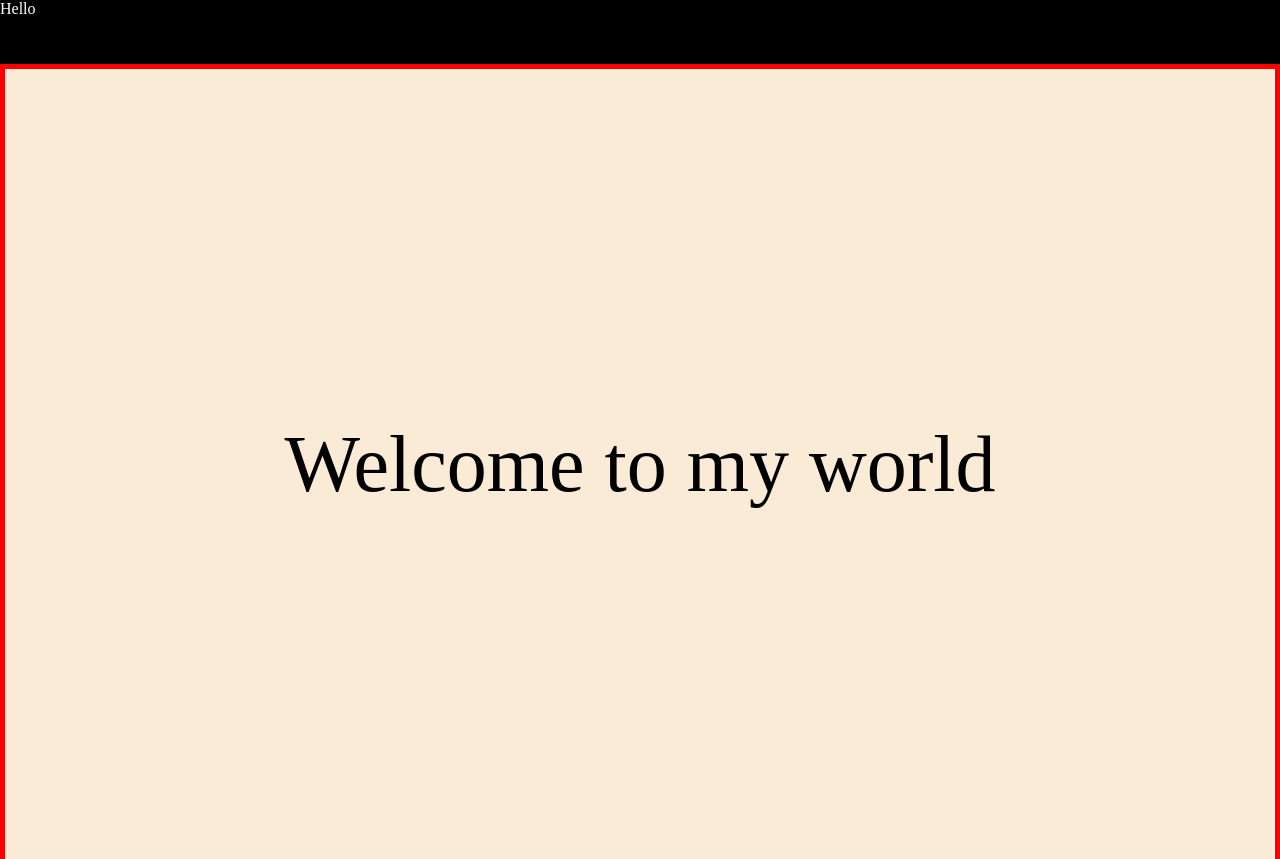
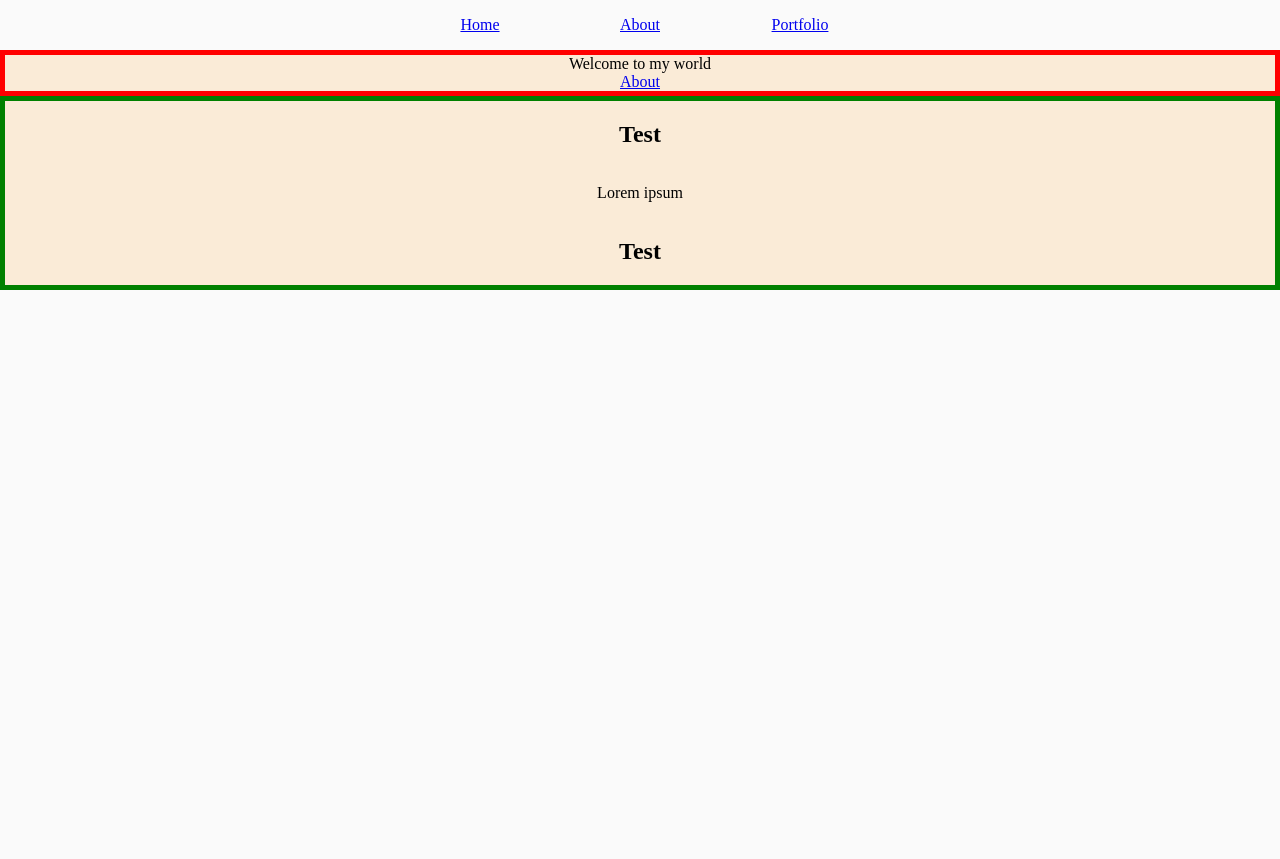
Before and after one commit to davidn0rman/website, a Gatsby site: page / in a window 1280 px wide. Shown: the top 859 px of the page. After the commit the page ends 800 px from the top, so only its background shows below. Built offline with nearby package versions, Linux system fonts and the light colour scheme; Gatsby itself is replaced by a stand-in of ours.

Commit message:
Some work

```diff
--- a/src/components/navigation.module.scss
+++ /dev/null
@@ -1,6 +0,0 @@
-.nav {
-  color: white;
-  height: 64px;
-  width: 100%;
-  background-color: black;
-}
--- a/src/components/navigation.js
+++ b/src/components/navigation/navigation.js
@@ -10,9 +10,13 @@ import styles from "./navigation.module.scss"
 class Navigation extends React.Component {
   render() {
     return (
-      <div className={styles.nav}>
-        {this.props.text}
-      </div>
+      <nav>
+        <ul className={styles.links}>
+          <li><a href="#">Home</a></li>
+          <li><a href="#">About</a></li>
+          <li><a href="#">Portfolio</a></li>
+        </ul>
+      </nav>
     )
   }
 }
--- /dev/null
+++ b/src/components/navigation/navigation.module.scss
@@ -0,0 +1,13 @@
+.links {
+  list-style-type: none;
+  margin: 0;
+  padding: 1rem 0;
+  display: flex;
+  text-align: center;
+  justify-content: center;
+
+  li {
+    flex: 1 1 auto;
+    max-width: 10rem;
+  }
+}
--- a/src/components/section.js
+++ /dev/null
@@ -1,24 +0,0 @@
-import classNames from "classnames";
-import React from "react"
-import styles from "./section.module.scss"
-
-class Section extends React.Component {
-  render() {
-    const classes = classNames(
-      styles.section,
-      this.props.isHero ? `${styles.sectionHero}` : ``,
-    );
-
-    return (
-      <section
-        className={classes}
-        id={this.props.id}
-        name={this.props.name}
-      >
-        {this.props.sectionText}
-      </section>
-    )
-  }
-}
-
-export default Section
--- /dev/null
+++ b/src/components/sections/about-section.js
@@ -0,0 +1,24 @@
+// import classNames from "classnames";
+import React from "react"
+import styles from "./about-section.module.scss"
+
+class HeroSection extends React.Component {
+  render() {
+    // const classes = classNames(
+    //   styles.section,
+    //   this.props.isHero ? `${styles.sectionHero}` : ``,
+    // );
+
+    return (
+      <section
+        className={styles.section}
+        id={this.props.id}
+        name={this.props.name}
+      >
+        {this.props.children}
+      </section>
+    )
+  }
+}
+
+export default HeroSection
--- a/src/components/section.module.scss
+++ b/src/components/sections/about-section.module.scss
@@ -1,20 +1,15 @@
 .section {
   align-items: center;
   background-color: antiquewhite;
-  border: 5px solid red;
+  border: 5px solid green;
   box-sizing: border-box;
   color: black;
   display: flex;
   flex-direction: column;
-  font-size: 5rem;
-  height: 100vh;
+  // font-size: 5rem;
+  // height: 100vh;
   justify-content: center;
   margin: 0;
   padding: 0;
-  width: 100vw;
-
-  &-hero {
-    height: calc(100vh - 4rem);
-    border: 5px solid green;
-  }
+  width: 100%;
 }
--- /dev/null
+++ b/src/components/sections/hero-section.js
@@ -0,0 +1,25 @@
+// import classNames from "classnames";
+import React from "react"
+import styles from "./hero-section.module.scss"
+
+class HeroSection extends React.Component {
+  render() {
+    // const classes = classNames(
+    //   styles.section,
+    //   this.props.isHero ? `${styles.sectionHero}` : ``,
+    // );
+
+    return (
+      <section
+        className={styles.section}
+        id={this.props.id}
+        name={this.props.name}
+      >
+        {this.props.sectionText}
+        {this.props.children}
+      </section>
+    )
+  }
+}
+
+export default HeroSection
--- /dev/null
+++ b/src/components/sections/hero-section.module.scss
@@ -0,0 +1,15 @@
+.section {
+  align-items: center;
+  background-color: antiquewhite;
+  border: 5px solid red;
+  box-sizing: border-box;
+  color: black;
+  display: flex;
+  flex-direction: column;
+  // font-size: 5rem;
+  // height: 100vh;
+  justify-content: center;
+  margin: 0;
+  padding: 0;
+  width: 100%;
+}
--- a/src/pages/about.js
+++ b/src/pages/about.js
@@ -1,5 +1,5 @@
 import React from "react"
-import Header from "../components/header"
+import Header from "../components/header/header"
 
 export default () => (
   <div style={{ color: `teal` }}>
--- a/src/pages/index.js
+++ b/src/pages/index.js
@@ -1,23 +1,27 @@
 import React from "react"
-import Section from "../components/section"
-import Navigation from "../components/navigation"
+import HeroSection from "../components/sections/hero-section"
+import AboutSection from "../components/sections/about-section"
+import Navigation from "../components/navigation/navigation"
+
 import { Link } from "gatsby"
 
 export default () => (
   <div>
-    <Navigation
-      text="Hello"
-    />
-    <Section
+    <Navigation />
+    <HeroSection
       sectionText="Welcome to my world"
       name="hero"
-      isHero={true}
+      // isHero={true}
+      className="sectionHero"
     >
       <Link to="/about/">About</Link>
-    </Section>
-    <Section
-      sectionText="Welcome, to the rock"
-      name="sectiom"
-    />
+    </HeroSection>
+    <AboutSection
+      name="section2"
+    >
+      <h1>Test</h1>
+      <p>Lorem ipsum</p>
+      <h2>Test</h2>
+    </AboutSection>
   </div>
 )
```
Also changed, not shown: src/components/header/header.js (renamed from src/components/header.js), src/styles/global.scss (line endings or trailing spaces).
